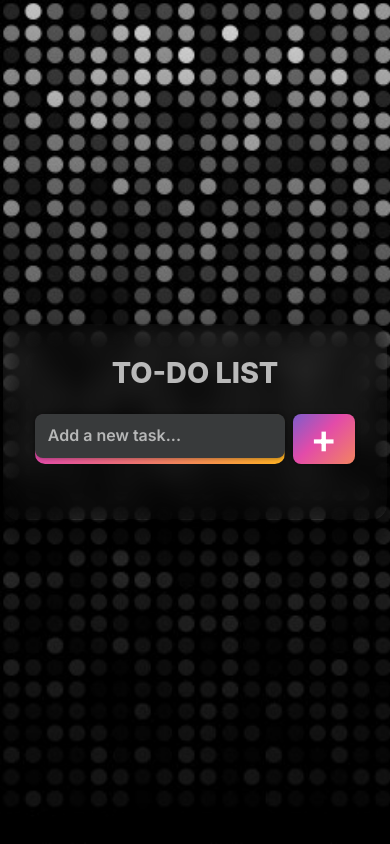
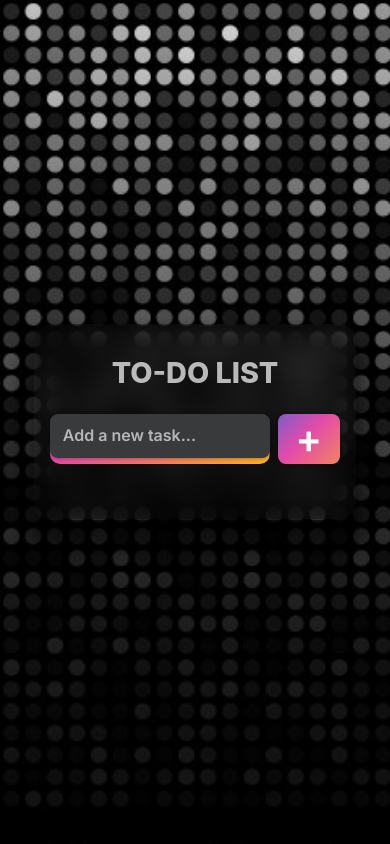
Before and after one commit to AdroitNightsun/SecondEverToDoList, a plain HTML site: page index.html in a window 390 px wide. Drawn offline with Linux system fonts and the light colour scheme; a web font is replaced by a local one.

Commit message:
Update container styles for improved responsiveness on small screens

```diff
--- a/sec.css
+++ b/sec.css
@@ -376,8 +376,9 @@ body {
 
 @media screen and (max-width: 480px){
   .container{
-    max-width: 320px;
-
+    max-width: 290px;
+    padding-left: 1rem;
+    padding-right: 1rem;
   }
 }
 
```
